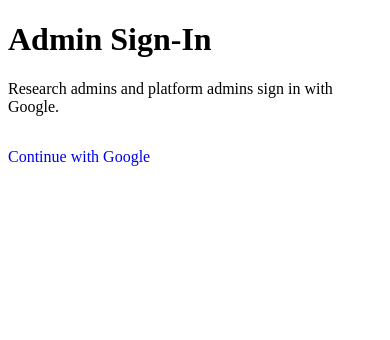
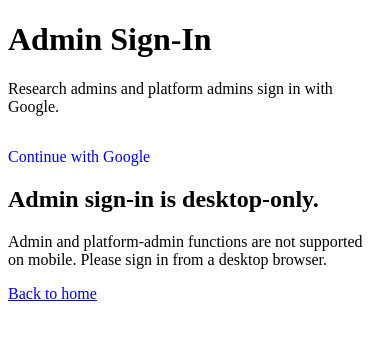
Before and after one commit to yes-U-can/survey-assistant, a Next.js app in the folder apps/web/: page /en/auth/admin in a window 390 px wide. Shown: the top 340 px of the page. Built offline with nearby package versions, Linux system fonts and the light colour scheme.

Commit message:
feat(policy): enforce desktop-only admin and platform flows

```diff
--- a/apps/web/src/app/[locale]/auth/admin/page.tsx
+++ b/apps/web/src/app/[locale]/auth/admin/page.tsx
@@ -15,8 +15,17 @@
       ? rawCallbackUrl
       : fallbackCallback;
 
+  const mobileBlockedTitle =
+    locale === "ko" ? "관리자 로그인은 PC 웹 전용입니다." : "Admin sign-in is desktop-only.";
+  const mobileBlockedBody =
+    locale === "ko"
+      ? "관리자/플랫폼 어드민 기능은 모바일을 지원하지 않습니다. PC 브라우저에서 로그인해 주세요."
+      : "Admin and platform-admin functions are not supported on mobile. Please sign in from a desktop browser.";
+  const mobileBlockedLink = locale === "ko" ? "홈으로 이동" : "Back to home";
+
   return (
-    <main className="sa-page" style={{ maxWidth: 540 }}>
+    <>
+      <main className="sa-page sa-desktop-only" style={{ maxWidth: 540 }}>
         <h1>{locale === "ko" ? "관리자 로그인" : "Admin Sign-In"}</h1>
         <p>
           {locale === "ko"
@@ -31,5 +40,16 @@
           {locale === "ko" ? "Google로 로그인" : "Continue with Google"}
         </a>
       </main>
+
+      <main className="sa-page sa-mobile-policy-block">
+        <section className="sa-mobile-policy-card">
+          <h1>{mobileBlockedTitle}</h1>
+          <p>{mobileBlockedBody}</p>
+          <p style={{ marginTop: 12 }}>
+            <a href={`/${locale}`}>{mobileBlockedLink}</a>
+          </p>
+        </section>
+      </main>
+    </>
   );
 }
--- a/apps/web/src/app/globals.css
+++ b/apps/web/src/app/globals.css
@@ -244,3 +244,30 @@
   margin-top: 10px;
   color: var(--muted-foreground);
 }
+
+.sa-desktop-only {
+  display: block;
+}
+
+.sa-mobile-policy-block {
+  display: none;
+}
+
+@media (max-width: 1023px) {
+  .sa-desktop-only {
+    display: none !important;
+  }
+
+  .sa-mobile-policy-block {
+    display: block;
+  }
+
+  .sa-mobile-policy-card {
+    margin-top: 16px;
+    background: color-mix(in srgb, var(--surface) 94%, var(--brand-200));
+    border: 1px solid color-mix(in srgb, var(--brand-700) 22%, white);
+    border-radius: 14px;
+    padding: 16px;
+    box-shadow: 0 8px 20px color-mix(in srgb, var(--brand-700) 10%, transparent);
+  }
+}
```
Also changed, not shown: apps/web/src/app/[locale]/admin/page.tsx (+20 -0 lines), apps/web/src/app/[locale]/page.tsx (+8 -2 lines), apps/web/src/app/[locale]/platform/page.tsx (+20 -0 lines), 2 other files (tests, documents, lock files or other folders). Lines whose indentation alone changed are shown as unchanged.
